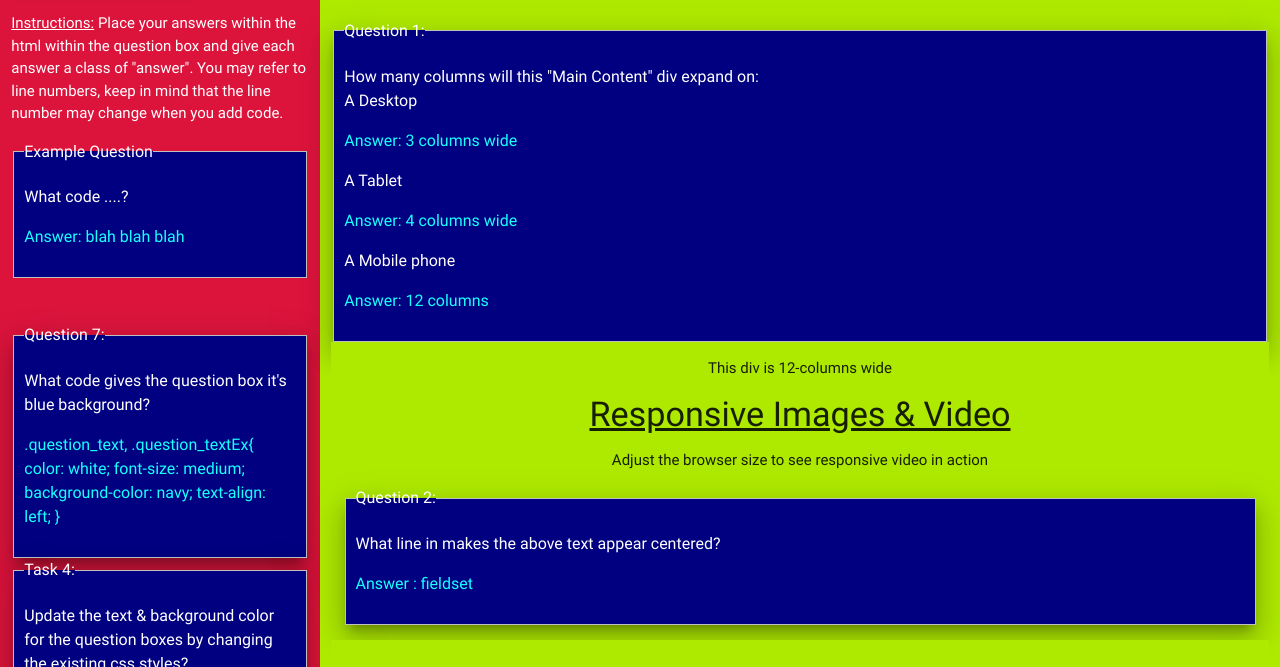
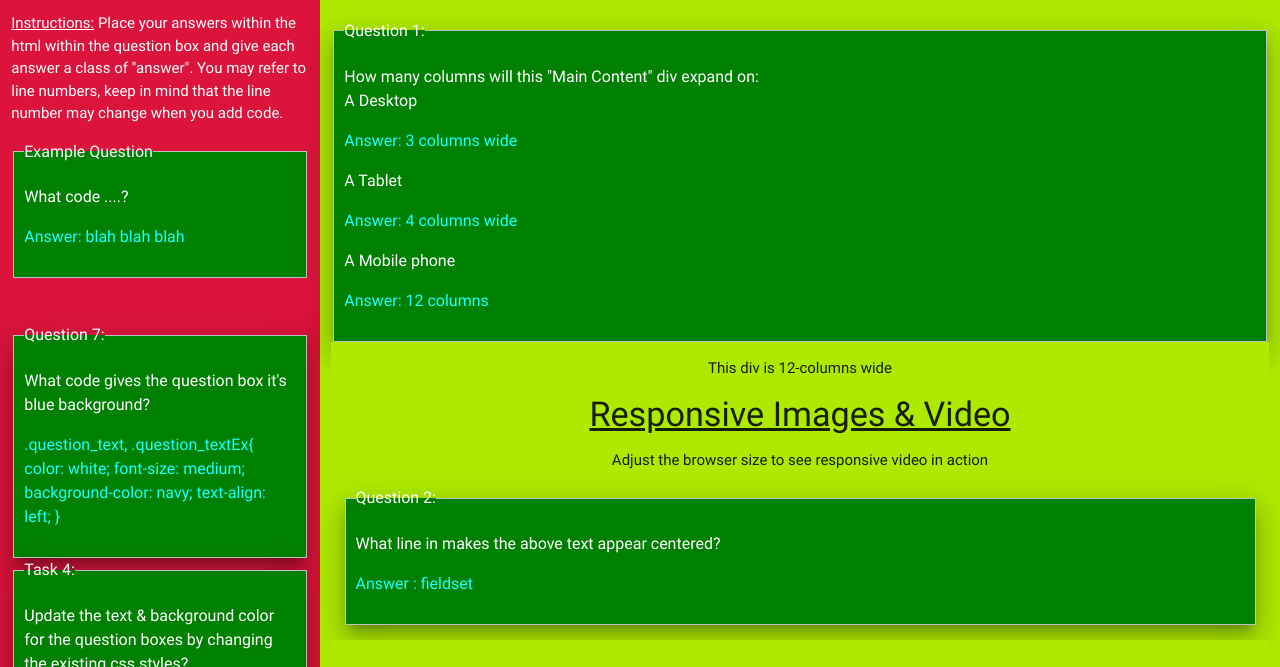
Before and after one commit to Honestyn/M, a plain HTML site: page index.html in a window 1280 px wide. Both pictures are taken after a click on the link "SHOW QUESTIONS". Shown: the part 107-774 px from the top of the page. Drawn offline with nearby package versions, Linux system fonts and the light colour scheme; files that its build step writes are made by us from their sources; files whose address does not match are found by name.

Commit message:
Add files via upload

```diff
--- a/styles.css
+++ b/styles.css
@@ -16,7 +16,7 @@
 .question_text, .question_textEx{
     color: white;
     font-size: medium;
-    background-color: navy;
+    background-color: green;
     text-align: left;
 }
 
```
